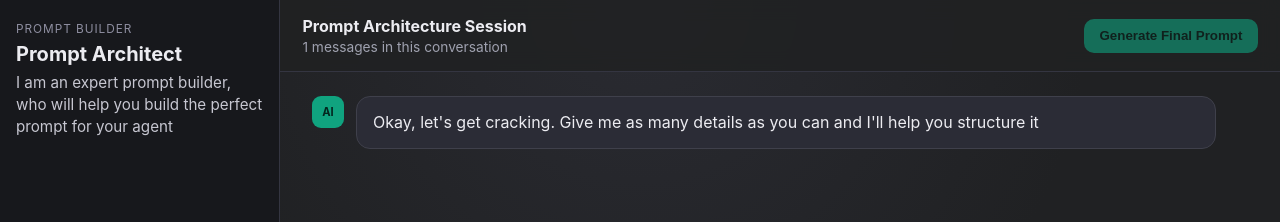
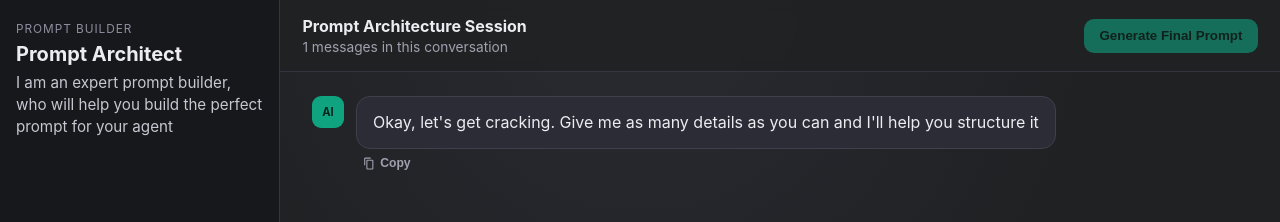
Before and after one commit to sparky26/promptbuilder, a React (Vite) app: page / in a window 1280 px wide. Shown: the top 222 px of the page. Built offline with nearby package versions, Linux system fonts and the light colour scheme; no server answers.

Commit message:
Add copy icon action under each chat message

```diff
--- a/src/components/MessageList.jsx
+++ b/src/components/MessageList.jsx
@@ -1,18 +1,52 @@
+import { useState } from 'react';
 import { AssistantMarkdown } from '../utils/markdown';
 
-export const MessageList = ({ loading, messages }) => (
+const CopyIcon = () => (
+  <svg viewBox="0 0 24 24" aria-hidden="true" focusable="false">
+    <path d="M16 1H6a2 2 0 0 0-2 2v12h2V3h10V1Zm3 4H10a2 2 0 0 0-2 2v14a2 2 0 0 0 2 2h9a2 2 0 0 0 2-2V7a2 2 0 0 0-2-2Zm0 16H10V7h9v14Z" />
+  </svg>
+);
+
+export const MessageList = ({ loading, messages }) => {
+  const [copiedMessageId, setCopiedMessageId] = useState(null);
+
+  const copyMessage = async (id, content) => {
+    try {
+      await navigator.clipboard.writeText(content);
+      setCopiedMessageId(id);
+      setTimeout(() => {
+        setCopiedMessageId((currentId) => (currentId === id ? null : currentId));
+      }, 1400);
+    } catch {
+      setCopiedMessageId(null);
+    }
+  };
+
+  return (
     <>
       {messages.map((message) => (
         <article key={message.id} className={`message-row ${message.role}`}>
           <span className="avatar" aria-hidden="true">
             {message.role === 'assistant' ? 'AI' : 'You'}
           </span>
+          <div className="message-content">
             <div className={`bubble ${message.role}`}>
               {message.role === 'assistant' ? (
                 <AssistantMarkdown content={message.content} />
               ) : (
                 <p className="user-content">{message.content}</p>
               )}
+            </div>
+            <button
+              type="button"
+              className="copy-message-button"
+              onClick={() => copyMessage(message.id, message.content)}
+              aria-label={`Copy ${message.role} message`}
+              title="Copy message"
+            >
+              <CopyIcon />
+              <span>{copiedMessageId === message.id ? 'Copied' : 'Copy'}</span>
+            </button>
           </div>
         </article>
       ))}
@@ -28,3 +62,4 @@
       ) : null}
     </>
   );
+};
--- a/src/styles.css
+++ b/src/styles.css
@@ -115,6 +115,16 @@
   justify-self: end;
 }
 
+.message-content {
+  display: grid;
+  justify-items: start;
+  gap: 0.32rem;
+}
+
+.message-row.user .message-content {
+  justify-items: end;
+}
+
 .avatar {
   width: 32px;
   height: 32px;
@@ -142,6 +152,35 @@
 
 .bubble.user {
   background: #343541;
+}
+
+.copy-message-button {
+  display: inline-flex;
+  align-items: center;
+  gap: 0.35rem;
+  border: none;
+  background: transparent;
+  color: #9fa1af;
+  font-size: 0.76rem;
+  cursor: pointer;
+  padding: 0.15rem 0.35rem;
+  border-radius: 6px;
+}
+
+.copy-message-button:hover {
+  color: #d4d7e1;
+  background: rgba(86, 88, 105, 0.28);
+}
+
+.copy-message-button:focus-visible {
+  outline: 2px solid #4f9cf9;
+  outline-offset: 1px;
+}
+
+.copy-message-button svg {
+  width: 13px;
+  height: 13px;
+  fill: currentColor;
 }
 
 .user-content {
```
Lines whose indentation alone changed are shown as unchanged.
